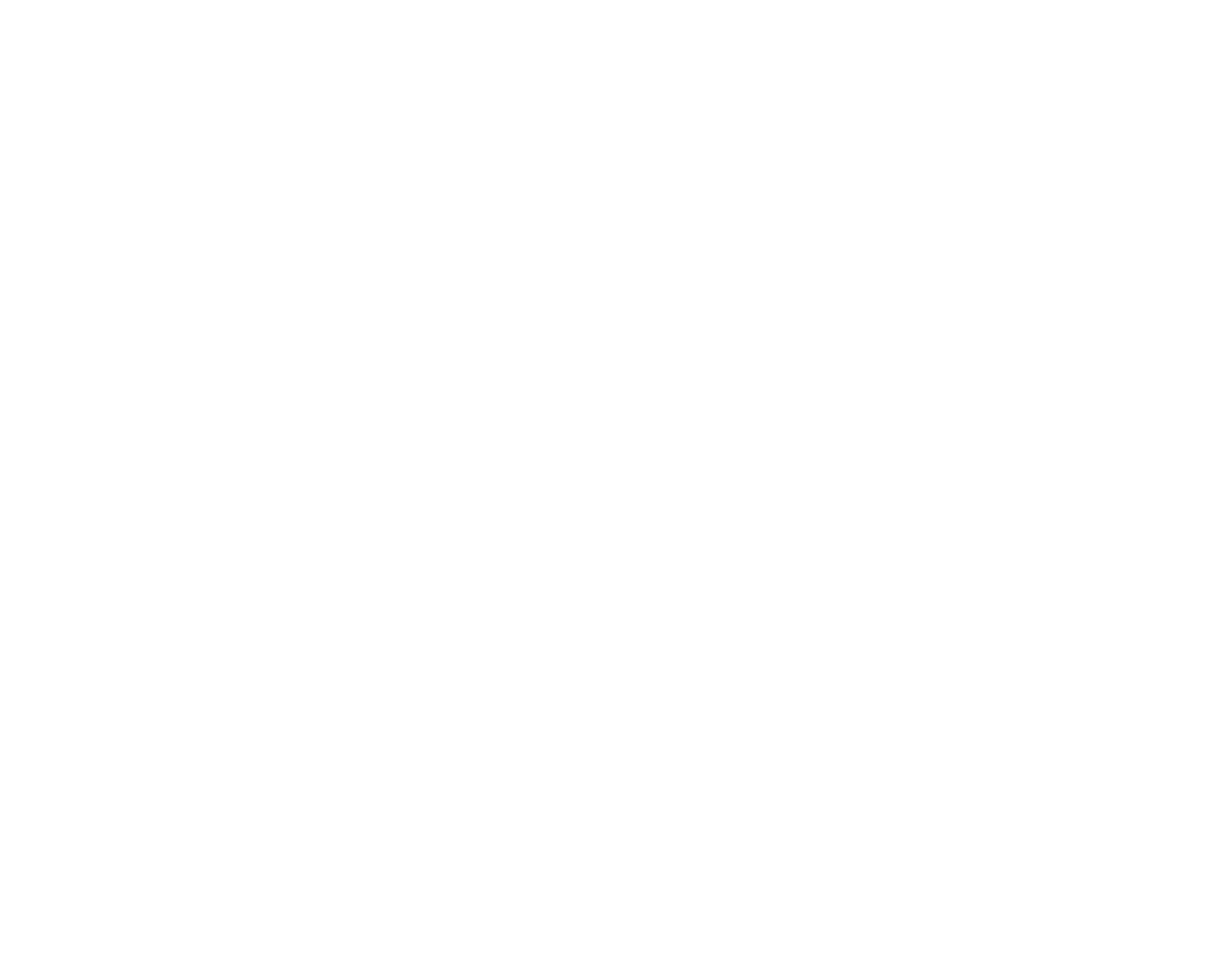
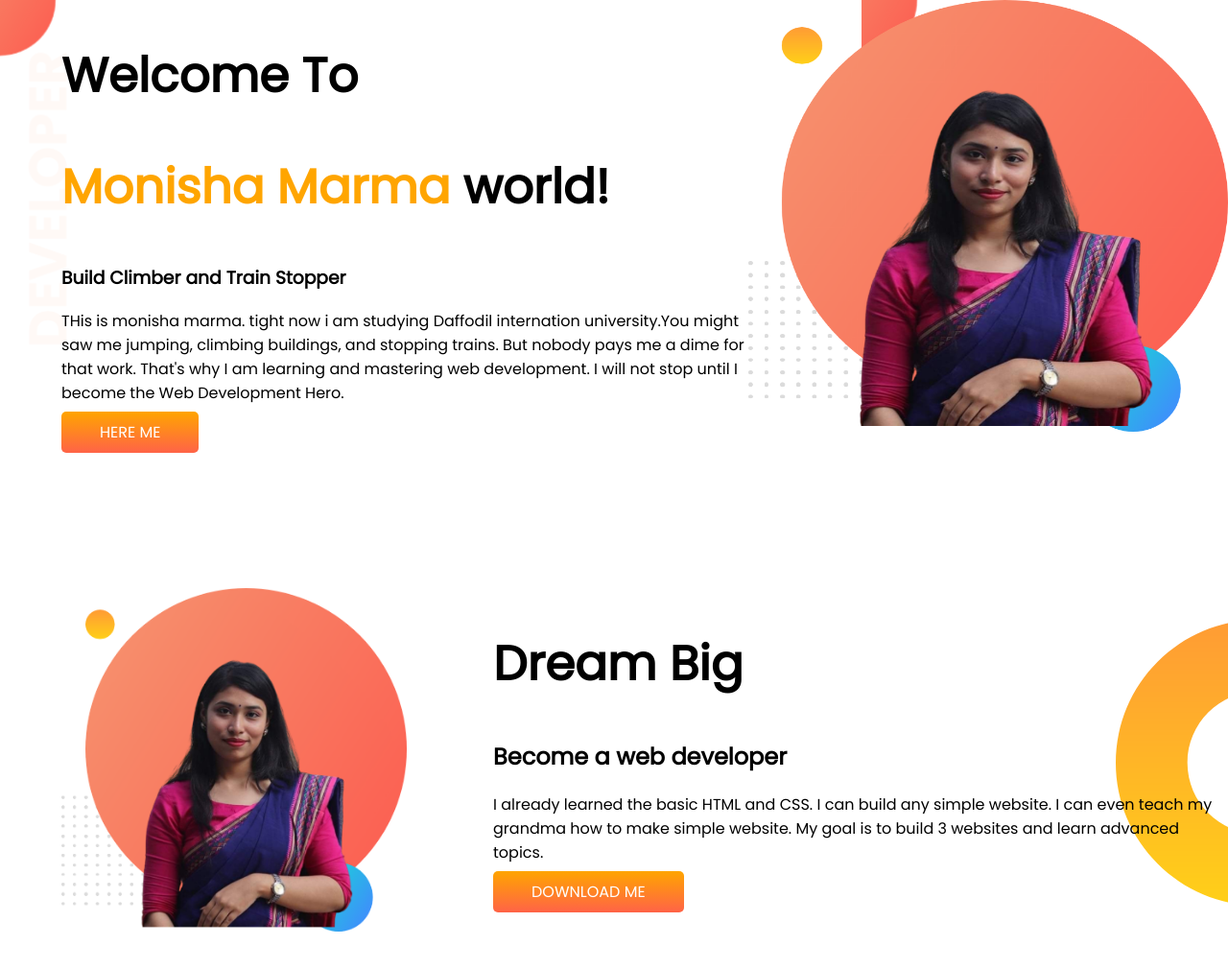
Before and after one commit to Monishamarma/developer-portfolio, a plain HTML site: page index.html in a window 1280 px wide. Shown: the whole page at 96% size. Before the commit the page ends 800 px from the top, so only its background shows below. Drawn offline with Linux system fonts and the light colour scheme.

Commit message:
dream added

```diff
--- a/index.html
+++ b/index.html
@@ -5,9 +5,46 @@
     <meta http-equiv="X-UA-Compatible" content="IE=edge">
     <meta name="viewport" content="width=device-width, initial-scale=1.0">
     <title>Monisha portfolio</title>
+    <link rel="preconnect" href="https://fonts.googleapis.com">
+    <link rel="preconnect" href="https://fonts.gstatic.com" crossorigin>
+    <link href="https://fonts.googleapis.com/css2?family=Poppins&display=swap" rel="stylesheet">
     <link rel="stylesheet" href="style.css">
 </head>
 <body>
+    <section class="top-banner">
+        <div class="half-width">
+            <h1>Welcome To</h1>
+            <h1><span class="orange">Monisha Marma</span> world!</h1>
+            <h3>Build Climber and Train Stopper</h3>
+            <p>
+                THis is monisha marma. tight now i am studying Daffodil internation university.You might saw me jumping, climbing buildings, and stopping trains. But nobody pays me a dime for that work. That's why I
+                am learning and mastering web development. I will not stop until I become the Web Development Hero.
+            </p>
+            <a class="link-button" target="_blank" href="https://www.linkedin.com/company/programminghero/">HERE ME</a>
+        </div>
+        <div>
+            <img src="images/my-bg.png" alt="my picture" height="450px" width="500px">
+        </div>
+    </section>
 
+     <section class="dream-big">
+        <div class="half-width">
+
+            <img src="images/my-bg.png" alt="my picture" >
+
+         </div>
+         <div class="half-with">
+            <h1>Dream Big</h1>
+            <h2>Become a web developer</h2>
+            <p>I already learned the basic HTML and CSS. I can build any simple website. I can even teach my grandma how to make simple
+            website. My goal is to build 3 websites and learn advanced topics.</p>
+            <a class="link-button" target="_blank" href="https://programminghero1.github.io/developer-portfolio/">DOWNLOAD ME</a>
+
+
+         </div>
+
+
+
+    </section>
 </body>
 </html>
--- a/style.css
+++ b/style.css
@@ -0,0 +1,39 @@
+body{
+    font-family: 'Poppins', sans-serif;
+    margin: 0;
+}
+h1{
+    font-size: 50px;
+}
+.orange{
+    color: orange;
+}
+section{
+    display: flex;
+    margin-bottom: 150px;
+}
+.half-width{
+    width: 70%;
+    padding-left: 5%;
+}
+.half-width img{
+    width: 80%;
+
+}
+.link-button{
+    text-decoration: none;
+    background-image: linear-gradient(orange,tomato);
+    color:white;
+    font-weight: 400;
+    padding: 10px 40px;
+    border-radius: 5px;
+}
+.top-banner{
+    background-image: url(images/top-banner.png);
+    background-repeat: initial;
+}
+.dream-big{
+    background-image: url(images/dream-bg.png);
+    background-repeat: no-repeat;
+    background-position: right;
+}
```
Also changed, not shown: images/dream-bg.png (added), images/exp-bg.png (added), images/jhankar.png (added), images/jhankar2.png (added), images/my-bg.png (added), images/top-banner.png (added).
